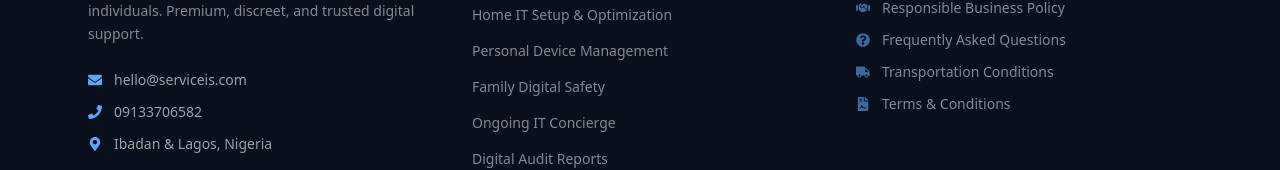
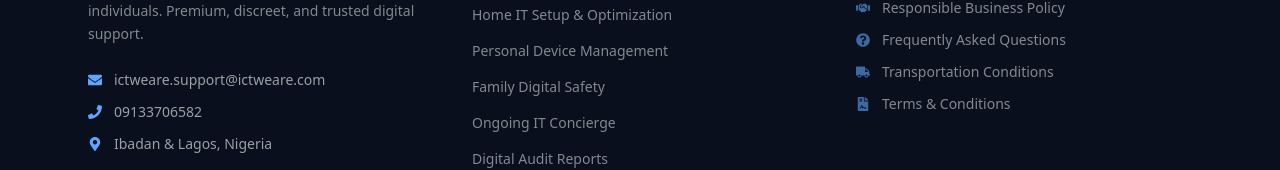
Before and after one commit to Ayo-Adedeji/serviceis, a React (Vite) app: page / in a window 1280 px wide. Shown: the part 7198-7368 px from the top of the page. Built offline with nearby package versions, Linux system fonts and the light colour scheme.

Commit message:
first commit

```diff
--- a/src/components/Footer.jsx
+++ b/src/components/Footer.jsx
@@ -32,9 +32,9 @@ const Footer = () => {
             Private IT department for modern homes and individuals. Premium, discreet, and trusted digital support.
           </p>
           <div className="flex flex-col gap-3 mt-2">
-            <a href="mailto:hello@serviceis.com" className="flex items-center gap-3 text-white/60 hover:text-blue-400 transition-colors text-sm">
+            <a href="mailto:ictweare.support@ictweare.com" className="flex items-center gap-3 text-white/60 hover:text-blue-400 transition-colors text-sm">
               <FaEnvelope className="text-blue-400 flex-shrink-0" />
-              hello@serviceis.com
+              ictweare.support@ictweare.com
             </a>
             <a href="tel:09133706582" className="flex items-center gap-3 text-white/60 hover:text-blue-400 transition-colors text-sm">
               <FaPhone className="text-blue-400 flex-shrink-0" />
```
